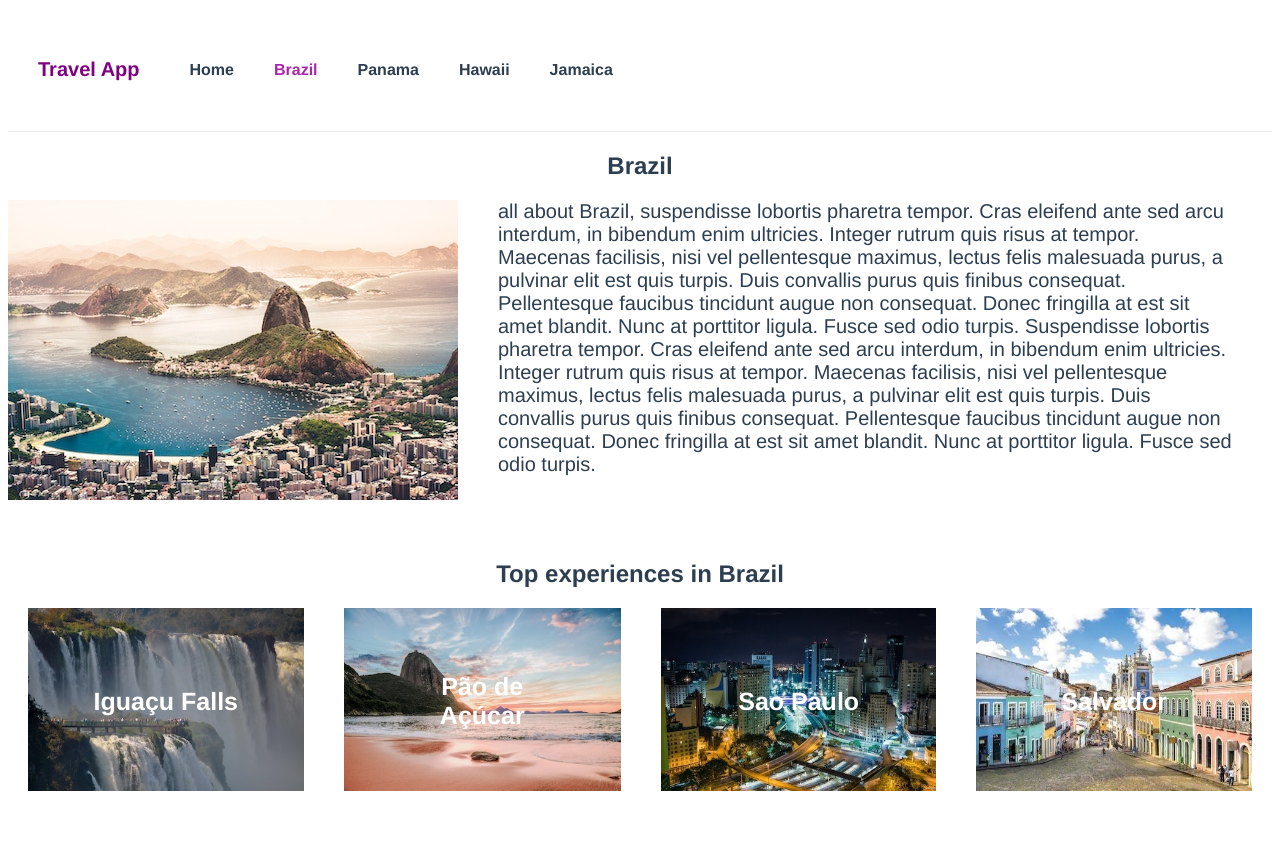
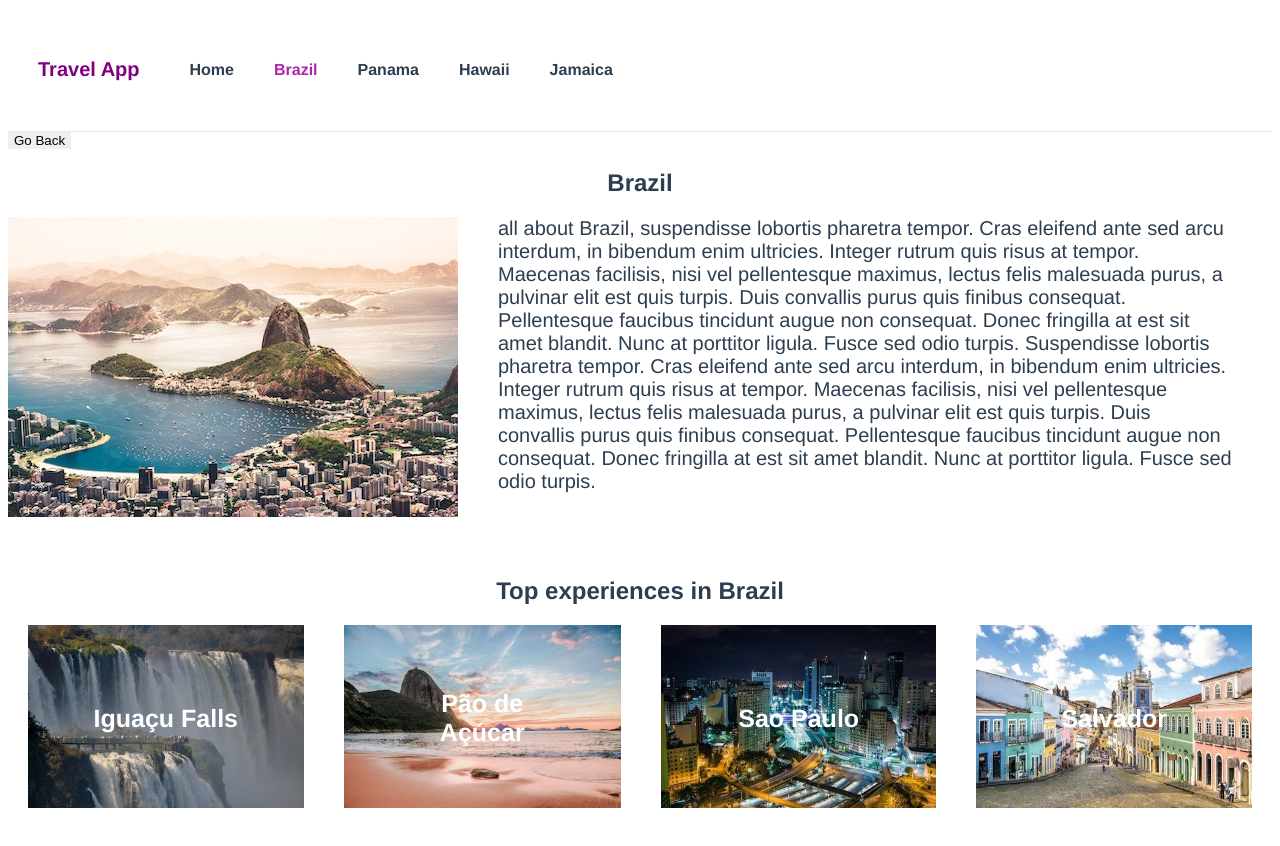
Before and after one commit to curder/vue-router-demo, a Vue app: page /destination/brazil in a window 1280 px wide. Shown: the top 846 px of the page. Built offline with nearby package versions, Linux system fonts and the light colour scheme.

Commit message:
go back component

```diff
--- /dev/null
+++ b/src/components/GoBack.vue
@@ -0,0 +1,25 @@
+<template>
+  <span class="go-back">
+    <button @click="goBack">Go Back</button>
+  </span>
+</template>
+
+<script>
+export default {
+  methods: {
+    goBack() {
+      return this.$router.go(-1);
+    }
+  }
+};
+</script>
+
+<style scoped>
+.go-back {
+  display: flex;
+  cursor: pointer;
+}
+button {
+  border: 0;
+}
+</style>
--- a/src/views/DestinationDetails.vue
+++ b/src/views/DestinationDetails.vue
@@ -1,5 +1,7 @@
 <template>
   <div>
+    <GoBack />
+
     <section class="destinations">
       <h1>
         {{ destination.name }}
@@ -43,8 +45,13 @@
 </template>
 <script>
 import store from "@/store";
+import GoBack from "@/components/GoBack";
 
 export default {
+  components: {
+    GoBack,
+  },
+
   props: {
     slug: {
       type: String,
```
